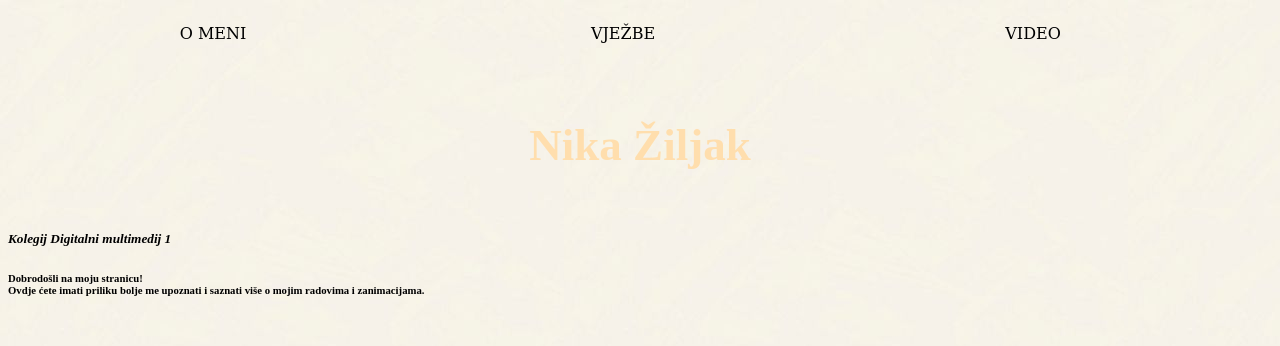
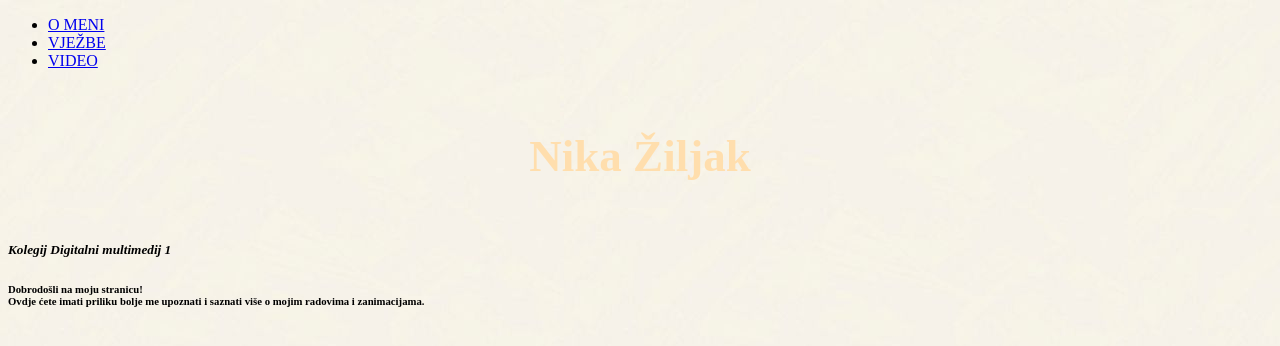
Before and after one commit to Nika-0511/Nika_Ziljak_Projektni_zadatak_3, a plain HTML site: page index.html in a window 1280 px wide. Drawn offline with Linux system fonts and the light colour scheme.

Commit message:
Update index.html

```diff
--- a/index.html
+++ b/index.html
@@ -1,38 +1,6 @@
 <!DOCTYPE html>
 <html>
 <head>
-<style>
-	li{
-	font-family: Constantia, "Lucida Bright", "Dejavu Serif", Georgia, "serif";
-	width: 410px;
-}
-ul {
-	list-style-type: none;
-	margin: 0;
-	padding: 0;
-	overflow: hidden;
-}
-
-li {
-	float: left;
-}
-
-li a {
-	display: block;
-	color: black;
-	text-align: center;
-	padding: 16px;
-	text-decoration: none;
-}
-li a: hover {
-	background-color: rgb(250, 235, 215);
-}
-	@font-face{
-		font-family: "NikaZiljak";
-		src:url("NikaZiljak.ttf")
-	}
-</style>
-
 	<title>Nika Žiljak</title>
 	<link rel="stylesheet" href="stil.css"/>
 </head>
```
